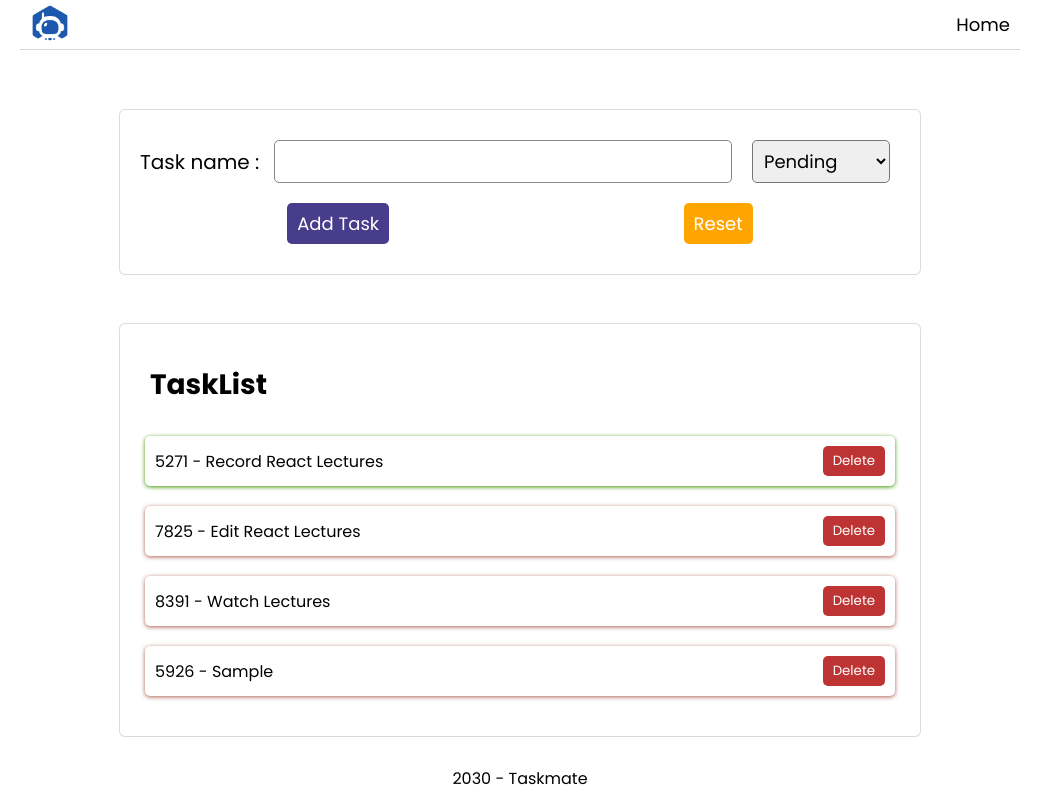
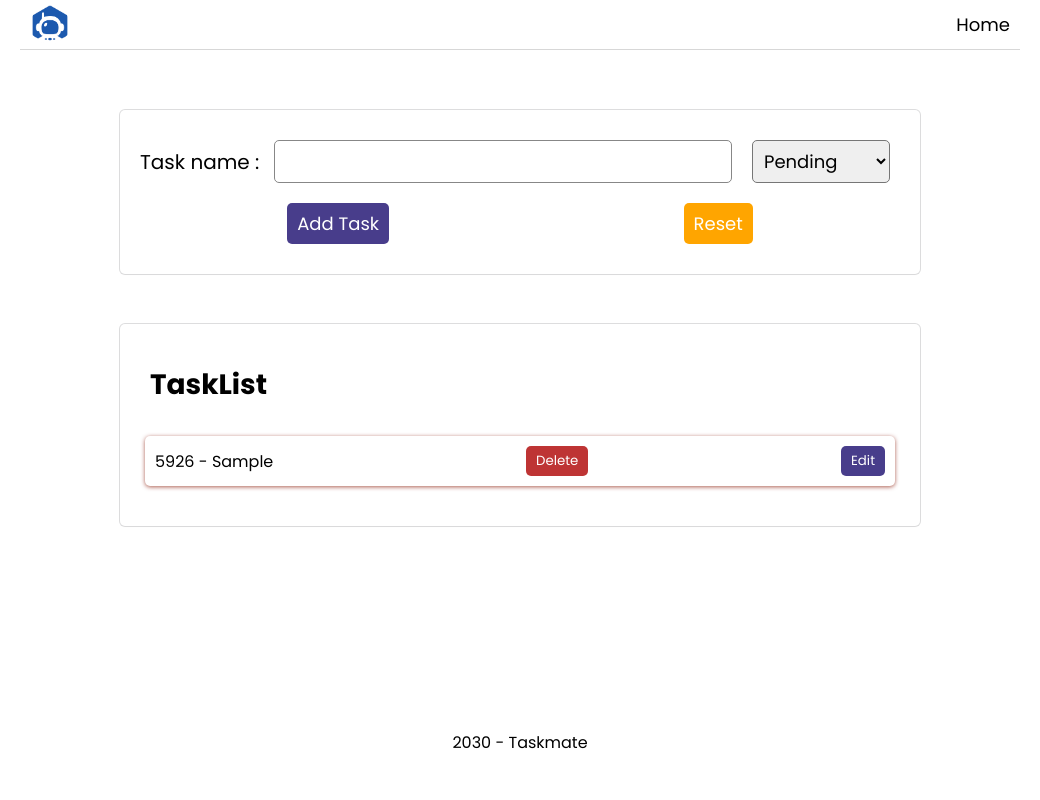
Before and after one commit to tom-maghanga/react-udemy, a React (Create React App) app: page / in a window 1280 px wide. Both pictures are taken after typing "Sample" into the empty fields and a click on the button "Add Task". Shown: the whole page, without its empty margins (120-1160 px from the left). Built offline with nearby package versions, Linux system fonts and the light colour scheme.

Commit message:
Delete function implemented

```diff
--- a/src/App.js
+++ b/src/App.js
@@ -7,11 +7,8 @@ import { useState } from 'react';
 
 function App() {
 
-  const [tasks, setTasks] = useState([
-    {id: 5271, name: "Record React Lectures", completed: true},
-    {id: 7825, name: "Edit React Lectures", completed: false},
-    {id: 8391, name: "Watch Lectures", completed: false}
-  ]);
+  const [tasks, setTasks] = useState([]);
+  const [task, setTask] = useState({});
 
 
   return (
@@ -19,8 +16,8 @@ function App() {
     <div className="App">
           <Header/>
           <main>
-            <AddTask tasks = {tasks} setTasks = {setTasks}/>
-            <TaskList tasks = {tasks} setTasks = {setTasks}/>
+            <AddTask tasks = {tasks} setTasks = {setTasks} task = {task} setTask={setTask}/>
+            <TaskList tasks = {tasks} setTasks = {setTasks} task = {task} setTask={setTask}/>
           </main>
           <Footer/>
     </div>
--- a/src/components/AddTask.js
+++ b/src/components/AddTask.js
@@ -1,7 +1,7 @@
 import { useState } from "react"
 import "./AddTask.css"
 
-function AddTask({tasks, setTasks}) {
+function AddTask({tasks, setTasks, task, setTask}) {
   const [taskValue, setTaskValue] = useState("");
   const [progress, setProgress] = useState();
 
--- a/src/components/TaskCard.js
+++ b/src/components/TaskCard.js
@@ -6,6 +6,8 @@ function TaskCard({task, handleDelete}) {
     <li className={task.completed ? "completed" : "incomplete"}>
         <span>{task.id} - {task.name}  {task.completed}</span>
       <button onClick={() => handleDelete(task.id)} className='delete'> Delete</button>
+      <button onClick={() => handleEdit(task.id)} className=''> Edit</button>
+
       </li>
     </>
   )
--- a/src/components/TaskList.js
+++ b/src/components/TaskList.js
@@ -3,10 +3,14 @@ import TaskCard from './TaskCard';
 import "./TaskList.css";
 import "./AddTask.css";
 
-export const TaskList = ({tasks, setTasks}) => {
+export const TaskList = ({tasks, setTasks, task, setTask}) => {
 
     function handleDelete(id){
         setTasks(tasks.filter(task => task.id !== id));
+    }
+
+    function handleEdit(id){
+
     }
 
   return (
@@ -16,7 +20,7 @@ export const TaskList = ({tasks, setTasks}) => {
                 <h1>TaskList</h1>
             </div>
             { tasks.map((task) => (
-                <TaskCard key={task.id} task={task} handleDelete={handleDelete} />
+                <TaskCard key={task.id} task={task} handleDelete={handleDelete} handleEdit={handleEdit} />
             )) }
         </ul>
     </section>
```
